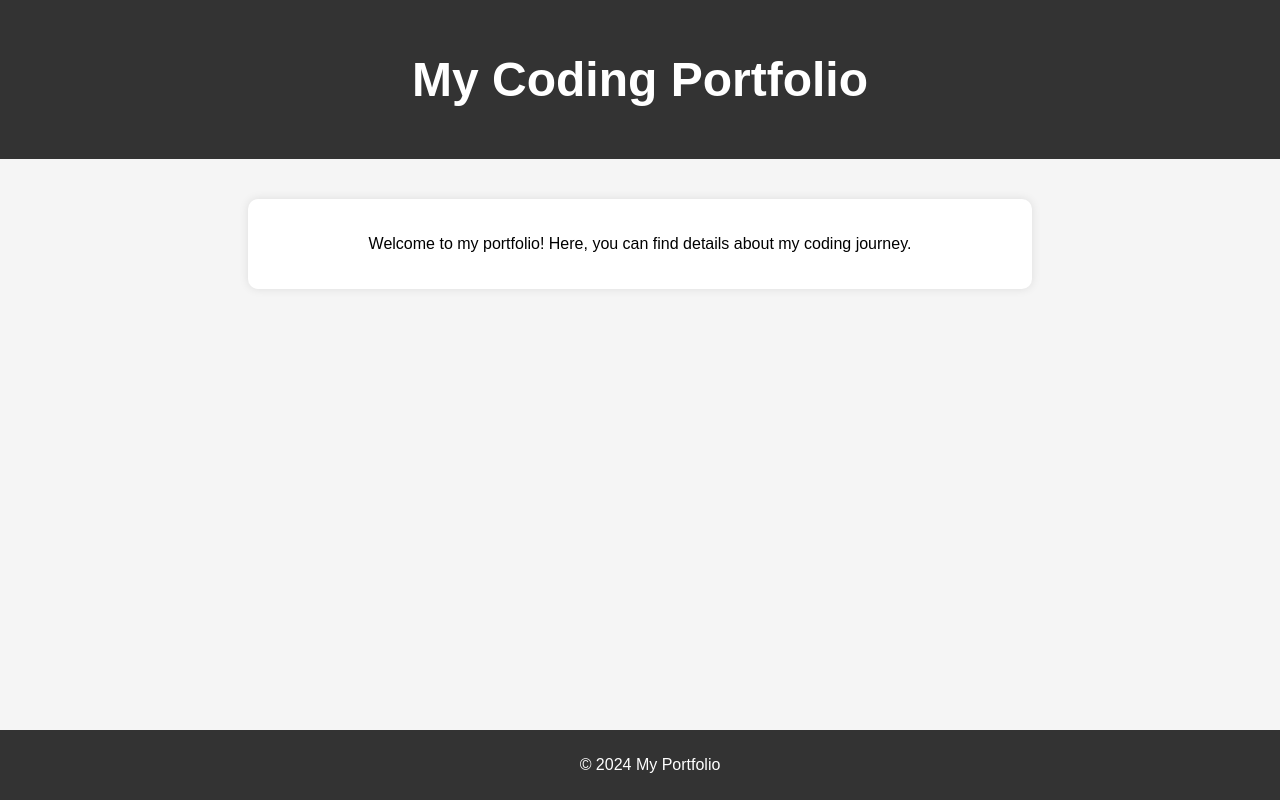
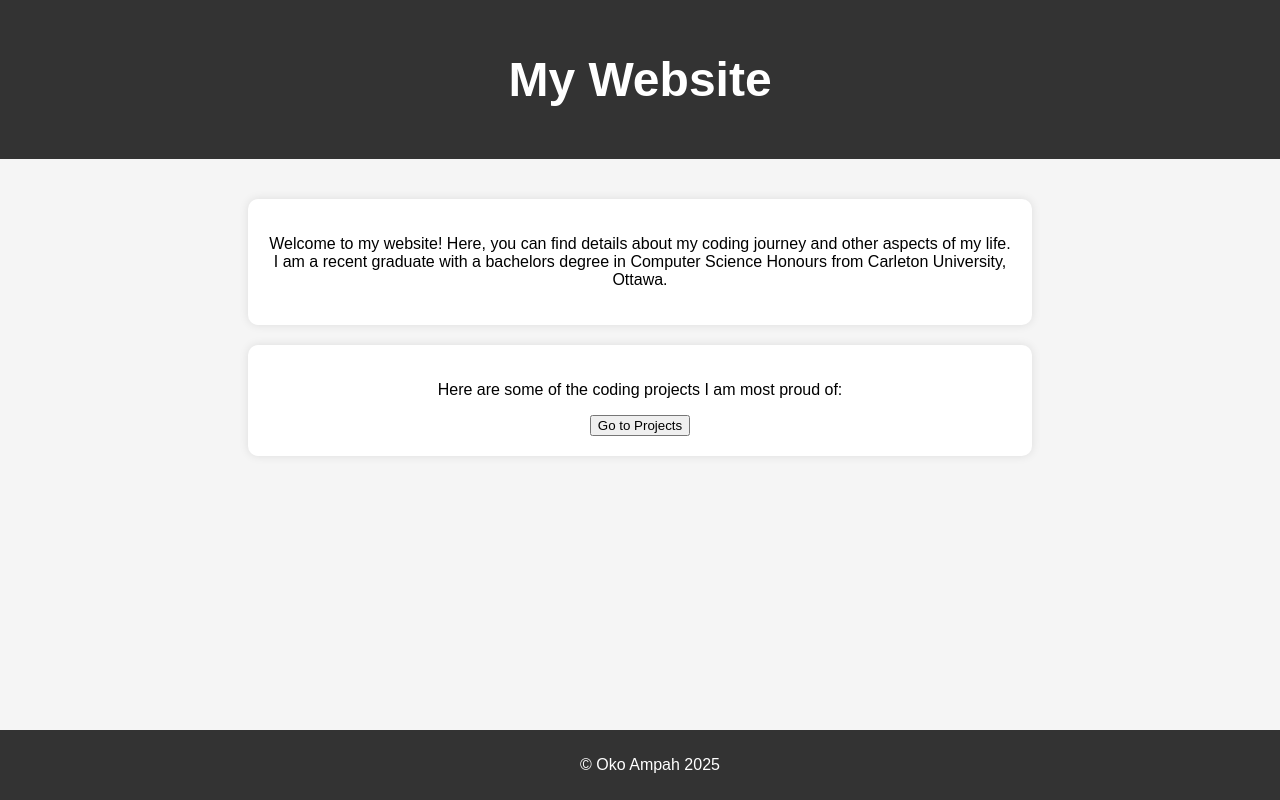
Before and after one commit to AlexanderAmpah/Web-App, a Flask app: page / in a window 1280 px wide. Run offline with Flask 3, Linux system fonts and the light colour scheme.

Commit message:
Adding functions and html

```diff
--- a/app.py
+++ b/app.py
@@ -7,5 +7,9 @@ app = Flask(__name__)
 def home():
     return render_template('index.html')
 
+@app.route('/projects')
+def projects():
+    return "<h2>This is the Coding projects Page</h2>"
+
 if __name__ == '__main__':
     serve(app, host='0.0.0.0', port=5000)
--- a/templates/index.html
+++ b/templates/index.html
@@ -3,20 +3,29 @@
 <head>
     <meta charset="UTF-8">
     <meta name="viewport" content="width=device-width, initial-scale=1.0">
-    <title>My Coding Projects</title>
+    <title>My Website</title>
     <link rel="stylesheet" href="{{ url_for('static', filename='styles.css') }}">
 </head>
 <body>
     <header>
-        <h1>My Coding Portfolio</h1>
+        <h1>My Website</h1>
     </header>
     <main>
         <section id="about">
-            <p>Welcome to my portfolio! Here, you can find details about my coding journey.</p>
+            <p>Welcome to my website! Here, you can find details about my coding journey and other aspects of my life.
+                I am a recent graduate with a bachelors degree in Computer Science Honours from Carleton University, Ottawa.
+            </p>
+        </section>
+        <section id="projects">
+            <p>Here are some of the coding projects I am most proud of: </p>
+            <!-- Button that links to another page -->
+            <a href="{{ url_for('projects') }}">
+                <button>Go to Projects</button>
+            </a>
         </section>
     </main>
     <footer>
-        <p>&copy; 2024 My Portfolio</p>
+        <p>&copy; Oko Ampah 2025</p>
     </footer>
 </body>
 </html>
```
